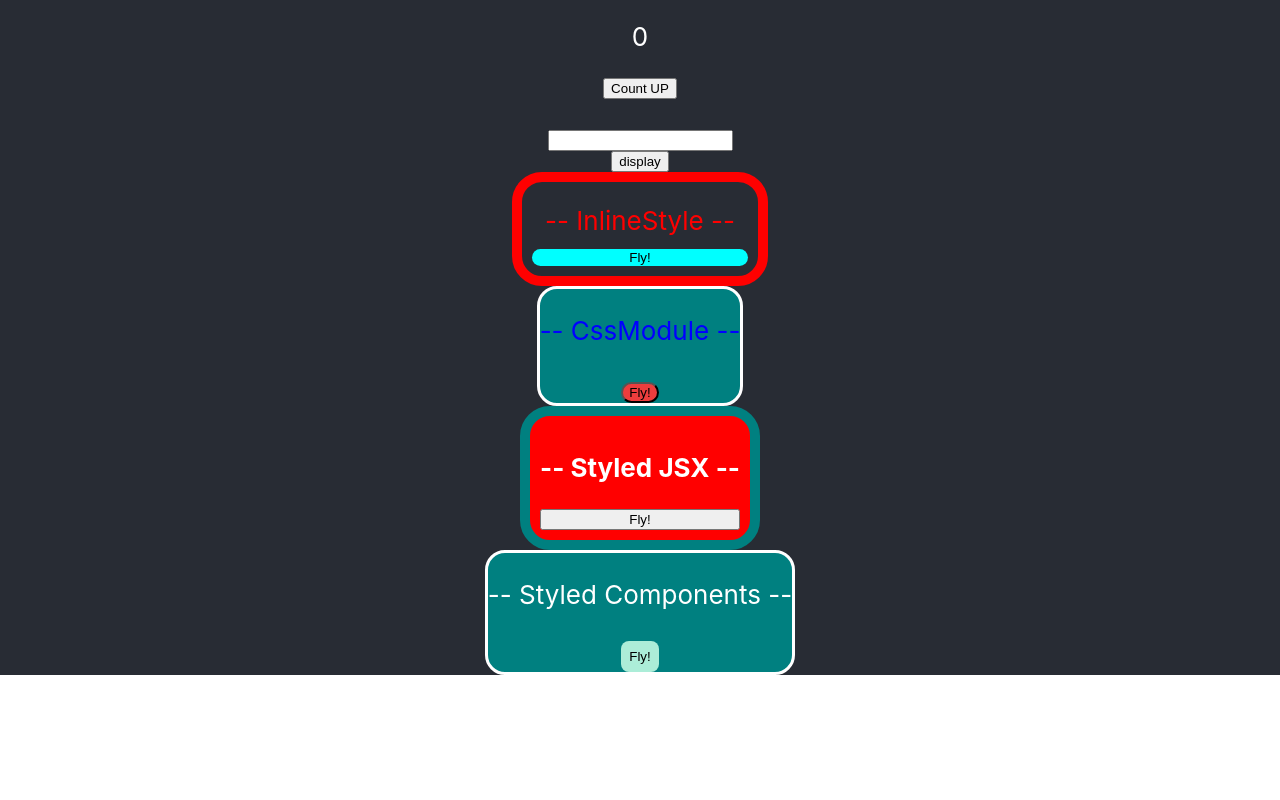
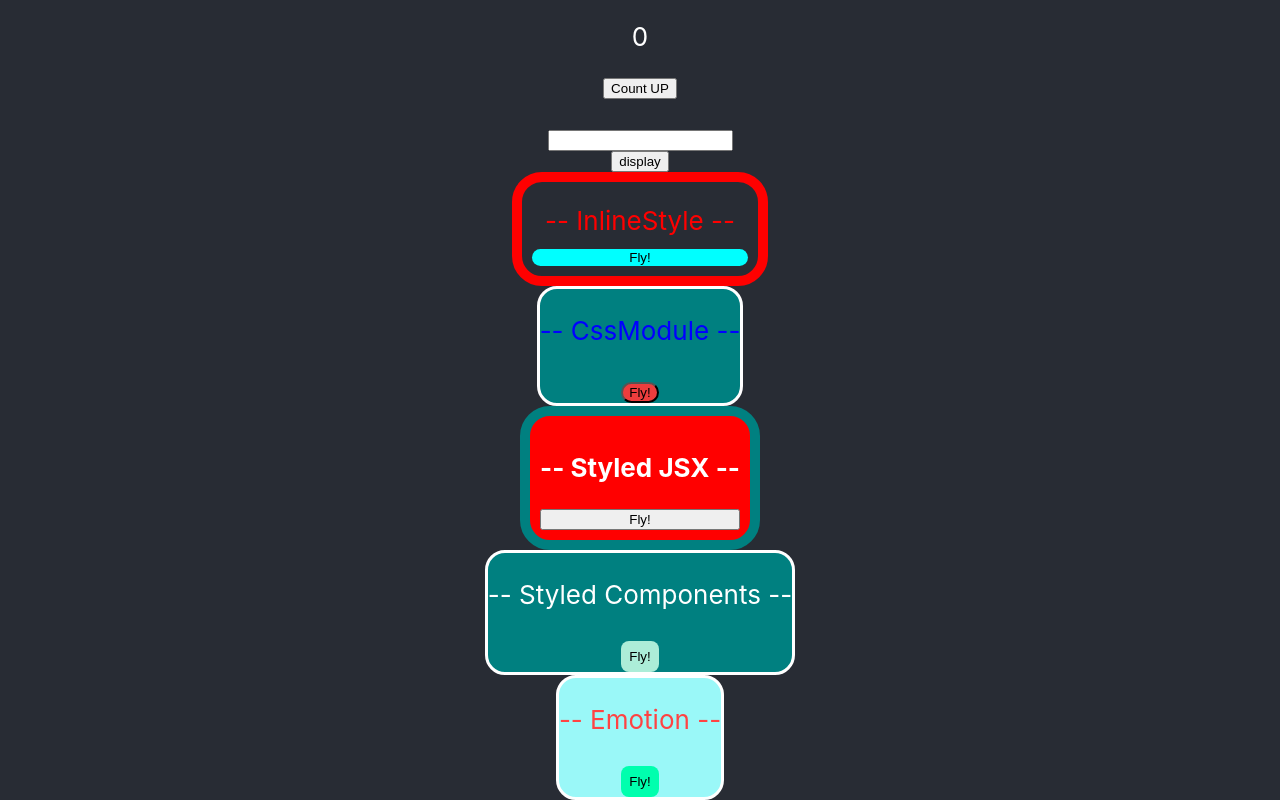
Before and after one commit to kazu-S-1110/react-basic2-jake_210730, a React (Create React App) app: page / in a window 1280 px wide. Shown: the part 325-1125 px from the top of the page. Before the commit the page ends 1000 px from the top, so only its background shows below. Built offline with nearby package versions, Linux system fonts and the light colour scheme.

Commit message:
Emotionを学習。え、今までの全部盛りじゃない？w

```diff
--- a/package.json
+++ b/package.json
@@ -3,6 +3,8 @@
   "version": "0.1.0",
   "private": true,
   "dependencies": {
+    "@emotion/react": "^11.4.0",
+    "@emotion/styled": "^11.3.0",
     "@testing-library/jest-dom": "^5.11.4",
     "@testing-library/react": "^11.1.0",
     "@testing-library/user-event": "^12.1.10",
--- a/src/App.js
+++ b/src/App.js
@@ -6,6 +6,7 @@
 import CssModules from './components/CssModules';
 import StyledJsx from './components/StyledJsx';
 import StyledComponents from './components/StyledComponents';
+import Emotion from './components/Emotion';
 
 function App() {
   const [count, setCount] = useState(0);
@@ -31,6 +32,7 @@
         <CssModules />
         <StyledJsx />
         <StyledComponents />
+        <Emotion />
       </header>
     </div>
   );
--- /dev/null
+++ b/src/components/Emotion.jsx
@@ -0,0 +1,38 @@
+/** @jsxRuntime classic * /
+/** @jsx jsx */
+import { jsx, css } from '@emotion/react';
+import styled from '@emotion/styled';
+
+const Emotion = () => {
+  //styled-componentのように補完がきかせられる。
+  const containerStyle = css`
+    background-color: #9af8f8;
+    border: solid #fff;
+    border-radius: 20px;
+  `;
+  const pStyle = css({
+    //inlineのようにすることも可能。
+    color: '#ff4343',
+  });
+  const Sbutton = styled.button`
+    background-color: #00ffae;
+    border: none;
+    padding: 8px;
+    border-radius: 8px;
+    &:hover {
+      background-color: #000000;
+      color: #ffffff;
+      cursor: pointer;
+    }
+  `;
+
+  const buttonStyle = css``;
+  return (
+    <div css={containerStyle}>
+      <p css={pStyle}>-- Emotion --</p>
+      <Sbutton className={buttonStyle}>Fly!</Sbutton>
+    </div>
+  );
+};
+
+export default Emotion;
```
Also changed, not shown: 1 other file (tests, documents, lock files or other folders).
